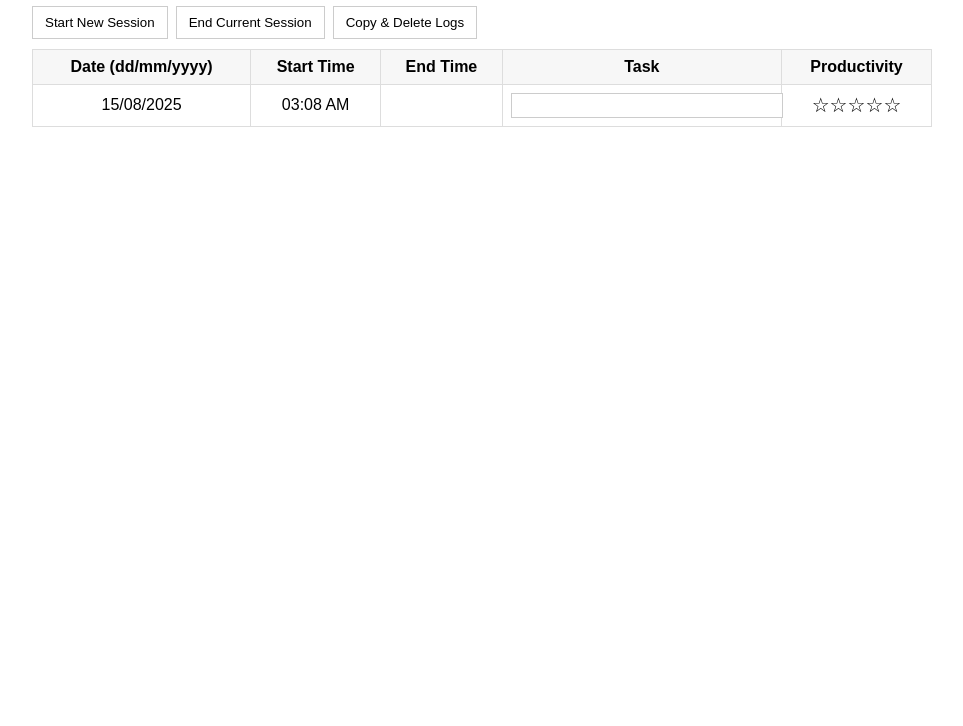
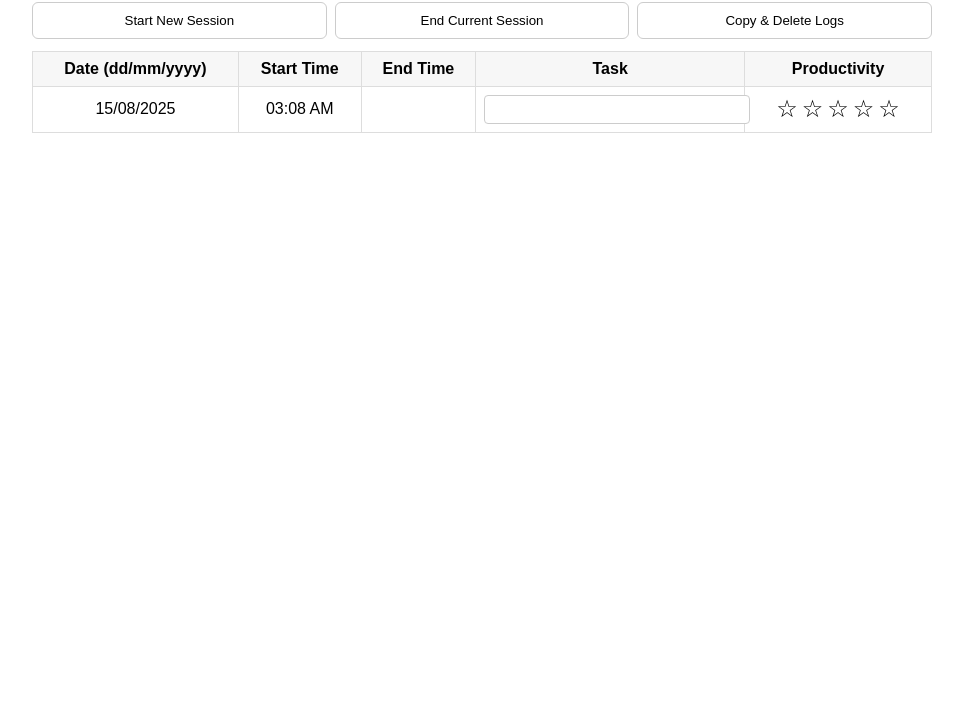
Before and after one commit to mehtapreet08/timeloga, a plain HTML site: page index.html in a window 1280 px wide. Shown: the part 74-800 px from the top of the page, without its empty margins (158-1121 px from the left). Drawn offline with Linux system fonts and the light colour scheme.

Commit message:
Update index.html

```diff
--- a/index.html
+++ b/index.html
@@ -5,26 +5,80 @@
   <title>Offline Time Logger</title>
   <meta name="viewport" content="width=device-width, initial-scale=1" />
   <style>
-    body { font-family: Arial, sans-serif; max-width: 900px; margin: auto; padding: 20px; }
-    h2 { margin-bottom: 8px; }
-    table { width: 100%; border-collapse: collapse; margin-top: 10px; }
-    th, td { border: 1px solid #ddd; padding: 8px; text-align: center; }
-    th { background: #f7f7f7; }
-    input { width: 100%; padding: 4px; border: 1px solid #ccc; }
-    .stars span { cursor: pointer; font-size: 20px; user-select: none; }
-    .controls { margin-top: 12px; display: flex; gap: 8px; flex-wrap: wrap; }
-    button { padding: 8px 12px; cursor: pointer; border: 1px solid #ccc; background: #fff; }
+    body {
+      font-family: Arial, sans-serif;
+      max-width: 900px;
+      margin: auto;
+      padding: 20px;
+    }
+    h2 {
+      margin-bottom: 8px;
+      text-align: center;
+    }
+    .controls {
+      margin-bottom: 12px;
+      display: flex;
+      gap: 8px;
+      flex-wrap: wrap;
+      justify-content: center;
+    }
+    button {
+      padding: 10px 14px;
+      cursor: pointer;
+      border: 1px solid #ccc;
+      background: #fff;
+      border-radius: 6px;
+      flex: 1;
+      min-width: 120px;
+    }
+    .table-wrapper {
+      overflow-x: auto;
+    }
+    table {
+      width: 100%;
+      border-collapse: collapse;
+      min-width: 600px; /* For horizontal scroll on small screens */
+    }
+    th, td {
+      border: 1px solid #ddd;
+      padding: 8px;
+      text-align: center;
+    }
+    th {
+      background: #f7f7f7;
+    }
+    input {
+      width: 100%;
+      padding: 6px;
+      border: 1px solid #ccc;
+      border-radius: 4px;
+    }
+    .stars span {
+      cursor: pointer;
+      font-size: 24px; /* bigger for touch */
+      user-select: none;
+      padding: 2px;
+    }
+    @media (max-width: 600px) {
+      body {
+        padding: 10px;
+      }
+      button {
+        font-size: 14px;
+        padding: 8px 10px;
+      }
+    }
   </style>
 </head>
 <body>
   <h2>Offline Time Logger</h2>
   <div class="controls">
-    <!-- Optional convenience buttons so you don’t need to reload -->
     <button id="startNew">Start New Session</button>
     <button id="endCurrent">End Current Session</button>
     <button id="copyLogs">Copy & Delete Logs</button>
   </div>
 
+  <div class="table-wrapper">
     <table>
       <thead>
         <tr>
@@ -37,6 +91,7 @@
       </thead>
       <tbody id="logTable"></tbody>
     </table>
+  </div>
 
   <script>
     const LOG_KEY = "offlineTimeLogs";
@@ -46,7 +101,7 @@
 
     const formatDate = (d) => d.toLocaleDateString("en-GB"); // dd/mm/yyyy
     const formatTime = (d) =>
-      d.toLocaleTimeString("en-US", { hour: "2-digit", minute: "2-digit", hour12: true }); // hh:mm AM/PM
+      d.toLocaleTimeString("en-US", { hour: "2-digit", minute: "2-digit", hour12: true });
 
     function renderStars(rating) {
       let html = "";
@@ -71,16 +126,14 @@
         tbody.appendChild(tr);
       });
 
-      // Task edits persist immediately
       document.querySelectorAll(".taskInput").forEach((input) => {
         input.addEventListener("input", (e) => {
           const logs = getLogs();
-          logs[e.target.dataset.index].task = e.target.value;
+          logs[e.target.dataset.index].task = e.target.value.trim();
           saveLogs(logs);
         });
       });
 
-      // Star clicks persist immediately
       document.querySelectorAll(".stars span").forEach((star) => {
         star.addEventListener("click", (e) => {
           const idx = Number(e.target.parentElement.dataset.index);
@@ -93,7 +146,6 @@
       });
     }
 
-    // Core logic: alternate end -> new start -> end ...
     function logOnLoadOpen() {
       const now = new Date();
       const today = formatDate(now);
@@ -101,13 +153,10 @@
       const last = logs[logs.length - 1];
 
       if (!last || last.date !== today) {
-        // First session of today (or no logs yet)
         logs.push({ date: today, startTime: formatTime(now), endTime: "", task: "", rating: 0 });
       } else if (last.startTime && !last.endTime) {
-        // Close the current open session
         last.endTime = formatTime(now);
       } else {
-        // Last session already closed -> start a new one
         logs.push({ date: today, startTime: formatTime(now), endTime: "", task: "", rating: 0 });
       }
 
@@ -115,7 +164,6 @@
       renderLogs();
     }
 
-    // Optional convenience: start a new session without reloading
     function startNewSession() {
       const now = new Date();
       const today = formatDate(now);
@@ -125,7 +173,6 @@
       renderLogs();
     }
 
-    // Optional convenience: end the current open session (if any)
     function endCurrentSession() {
       const logs = getLogs();
       if (logs.length === 0) return alert("No sessions to end.");
@@ -139,13 +186,21 @@
       }
     }
 
-    // Copy in the required format and clear storage
     function copyAndDelete() {
       const logs = getLogs();
       if (logs.length === 0) return alert("No logs to copy!");
+
+      // Validation for task and rating
+      const missing = logs.filter(l => !l.task || l.rating === 0);
+      if (missing.length > 0) {
+        alert("Please fill Task and select a Productivity rating (1–5) for all rows before copying.");
+        return;
+      }
+
       const text = logs
-        .map((l) => `${l.date}, ${l.startTime || ""}, ${l.endTime || ""}, ${l.task || ""}, ${l.rating || ""}`)
+        .map((l) => `${l.date}, ${l.startTime || ""}, ${l.endTime || ""}, ${l.task}, ${l.rating}`)
         .join("\n");
+
       navigator.clipboard.writeText(text).then(() => {
         localStorage.removeItem(LOG_KEY);
         renderLogs();
@@ -153,12 +208,10 @@
       });
     }
 
-    // Wire buttons
     document.getElementById("copyLogs").addEventListener("click", copyAndDelete);
     document.getElementById("startNew").addEventListener("click", startNewSession);
     document.getElementById("endCurrent").addEventListener("click", endCurrentSession);
 
-    // Auto-log on open (the fix you wanted)
     logOnLoadOpen();
     renderLogs();
   </script>
```
Lines whose indentation alone changed are shown as unchanged.
